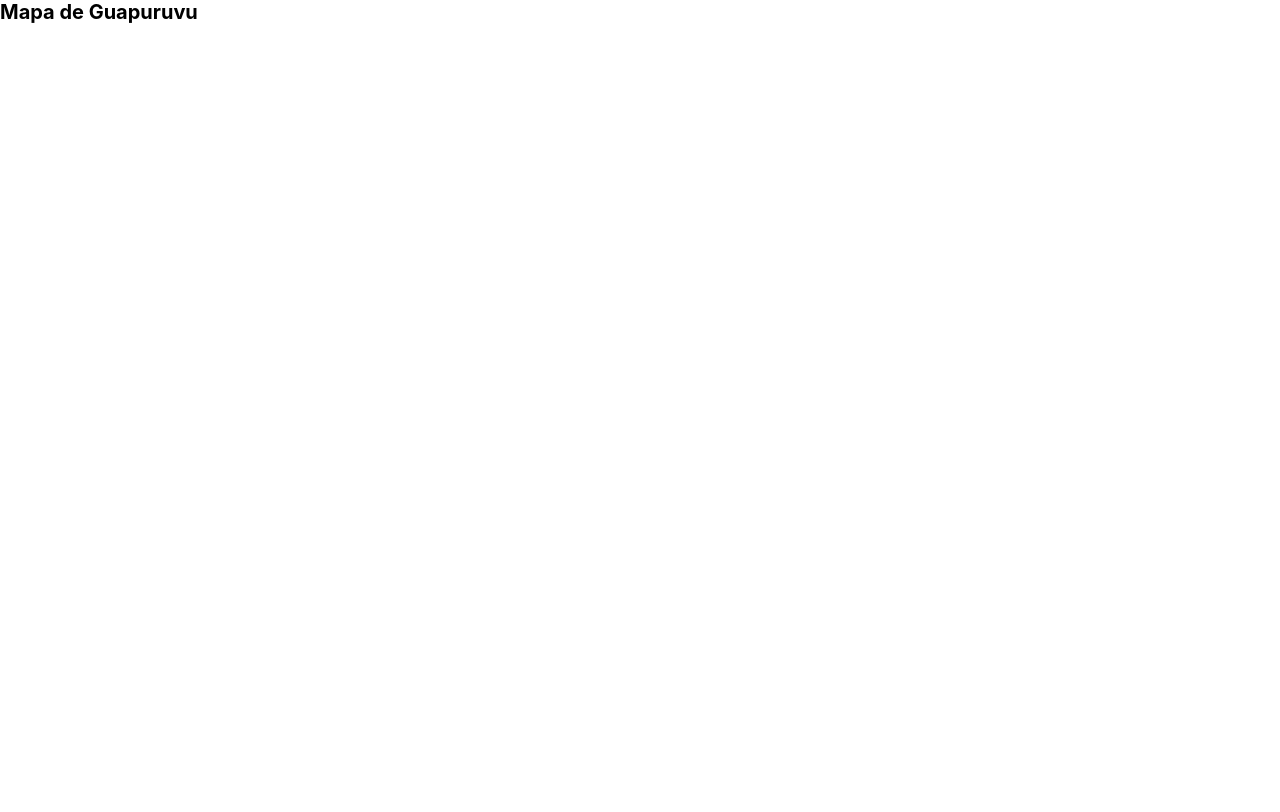
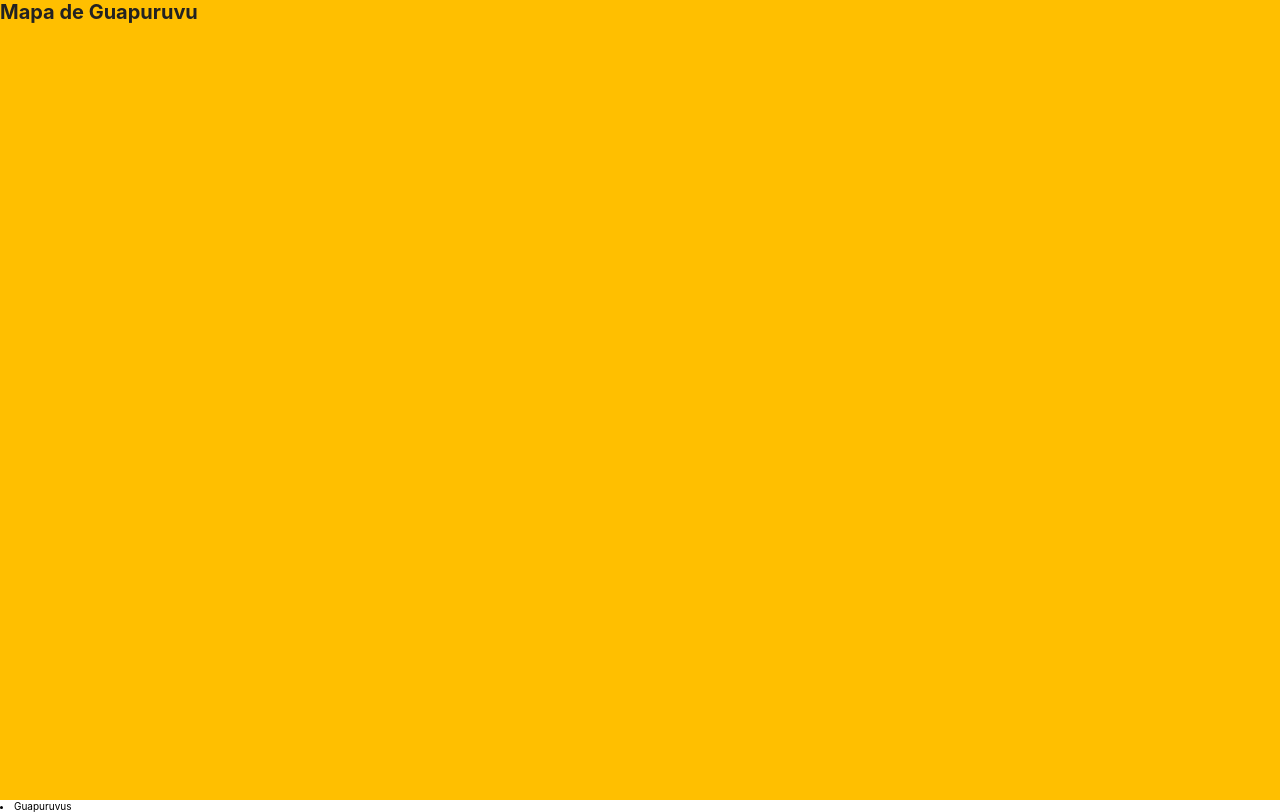
Before and after one commit to laiscavalcanti/mapa-guapuruvu, a Next.js app: page / in a window 1280 px wide. Built offline with nearby package versions, Linux system fonts and the light colour scheme.

Commit message:
component main e navbar

```diff
--- a/src/components/Main/index.tsx
+++ b/src/components/Main/index.tsx
@@ -1,7 +1,12 @@
+import { Wrapper } from './styles'
 
+const Main = () => {
+    return (
+        <Wrapper>
+            <h1>Mapa de Guapuruvu</h1>
+        </Wrapper>
+    )
 
-const Main = () => <main>
-    <h1>Mapa de Guapuruvu</h1>
-</main>
+}
 
 export default Main
--- /dev/null
+++ b/src/components/Main/styles.ts
@@ -0,0 +1,8 @@
+import styled from 'styled-components'
+
+export const Wrapper = styled.main`
+    background-color: #ffbf00;
+    color: #222;
+    width: 100%;
+    height: 100%;
+`
--- a/src/components/Main/test.tsx
+++ b/src/components/Main/test.tsx
@@ -4,7 +4,7 @@ import Main from '.'
 describe('<Main />', () =>{
     it('should render the heading', () => {
         const { container } = render(<Main />)
-        expect(screen.getByRole('heading', {name: /react avançado/i})
+        expect(screen.getByRole('heading', {name: /Mapa de Guapuruvu/i})
         ).toBeInTheDocument()
     })
 })
--- /dev/null
+++ b/src/components/NavBar/index.tsx
@@ -0,0 +1,9 @@
+
+const NavBar = () => {
+    return (
+       <li>Guapuruvus</li>
+    )
+
+}
+
+export default NavBar
--- a/src/pages/index.tsx
+++ b/src/pages/index.tsx
@@ -1,5 +1,11 @@
 import Main from "components/Main";
+import NavBar from "components/NavBar";
 
 export default function Home(){
-  return <Main />
+  return(
+    <>
+    <Main />
+    <NavBar />
+    </>
+  )
 }
```
Also changed, not shown: src/components/NavBar/styles.ts (added), src/components/NavBar/test.tsx (added).
